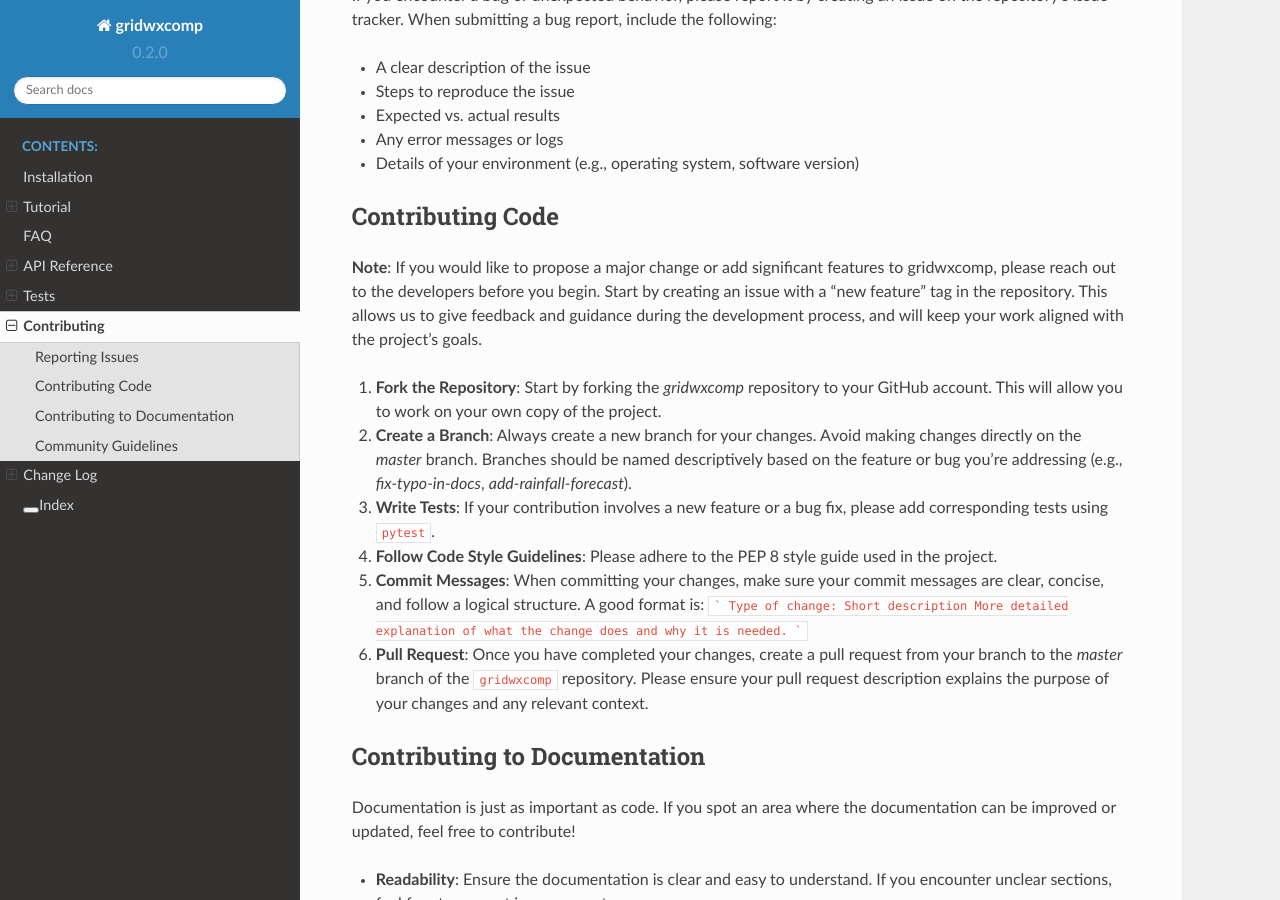
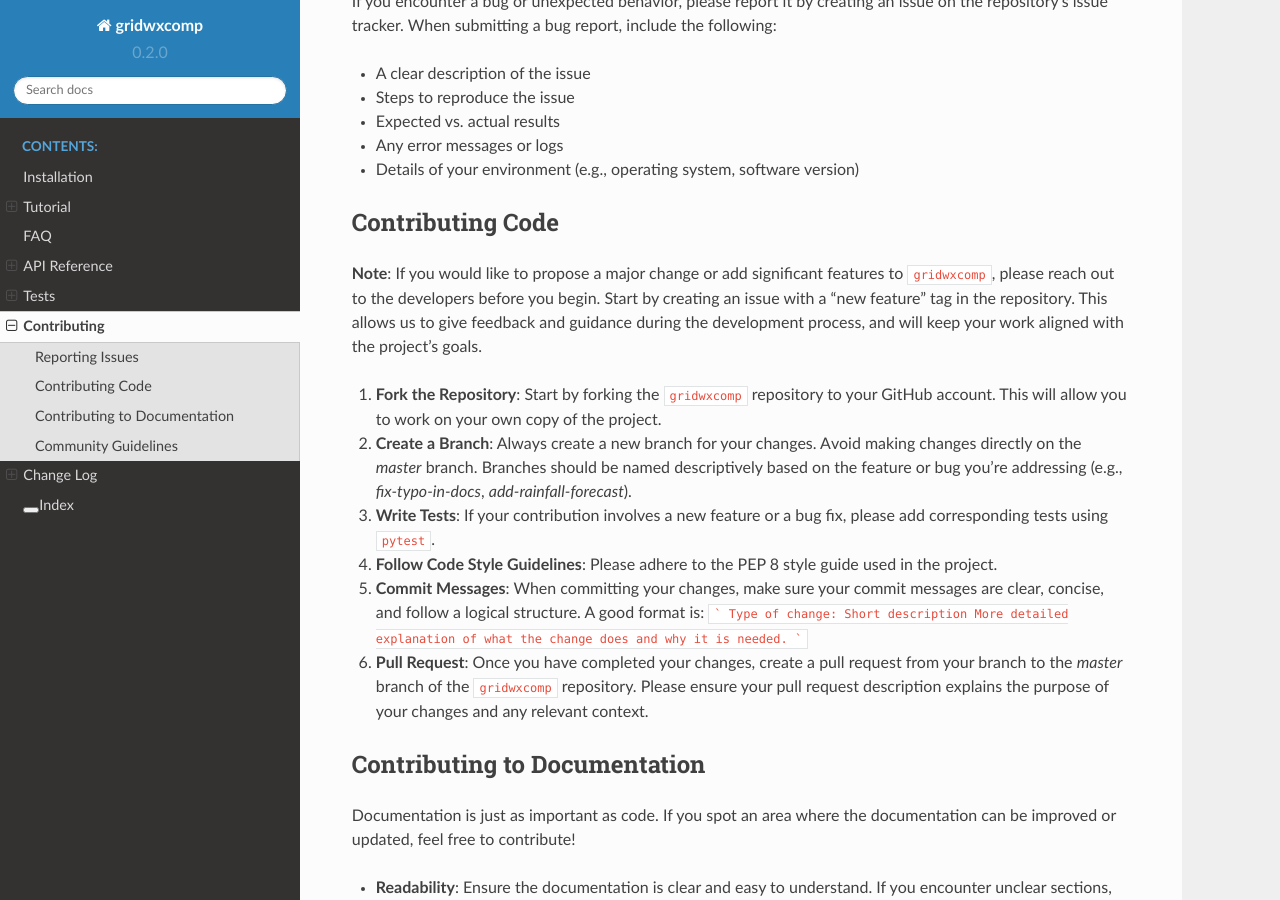
Before and after one commit to WSWUP/gridwxcomp, a Sphinx documentation site: the page built from docs/source/contribute.rst, in a window 1280 px wide and 900 px high, scrolled down 352 px. Built offline with Sphinx 7.4.7 and the Read the Docs theme 3.1.0, drawn with Linux system fonts in a browser that asks for light colours; comment, search, counter and statistics services are not loaded.

Commit message:
minor font style change in contributing docs section

```diff
--- a/docs/source/contribute.rst
+++ b/docs/source/contribute.rst
@@ -1,7 +1,7 @@
-How to Contribute to `gridwxcomp`
-=================================
+How to Contribute to ``gridwxcomp``
+===================================
 
-We welcome community involvement and contributions aimed to improve `gridwxcomp`. This includes spotting and fixing bugs, adding new features, or improving documentation, all contributions are much appreciated. Please follow the guidelines below to ensure that your contributions are well-received and incorporated efficiently.
+We welcome community involvement and contributions aimed to improve ``gridwxcomp``. This includes spotting and fixing bugs, adding new features, or improving documentation, all contributions are much appreciated. Please follow the guidelines below to ensure that your contributions are well-received and incorporated efficiently.
 
 Reporting Issues
 ----------------
@@ -16,9 +16,9 @@ If you encounter a bug or unexpected behavior, please report it by creating an i
 Contributing Code
 -----------------
 
-**Note**: If you would like to propose a major change or add significant features to gridwxcomp, please reach out to the developers before you begin. Start by creating an issue with a "new feature" tag in the repository. This allows us to give feedback and guidance during the development process, and will keep your work aligned with the project's goals.
+**Note**: If you would like to propose a major change or add significant features to ``gridwxcomp``, please reach out to the developers before you begin. Start by creating an issue with a "new feature" tag in the repository. This allows us to give feedback and guidance during the development process, and will keep your work aligned with the project's goals.
 
-1. **Fork the Repository**: Start by forking the `gridwxcomp` repository to your GitHub account. This will allow you to work on your own copy of the project.
+1. **Fork the Repository**: Start by forking the ``gridwxcomp`` repository to your GitHub account. This will allow you to work on your own copy of the project.
 
 2. **Create a Branch**: Always create a new branch for your changes. Avoid making changes directly on the `master` branch. Branches should be named descriptively based on the feature or bug you're addressing (e.g., `fix-typo-in-docs`, `add-rainfall-forecast`).
 
```
